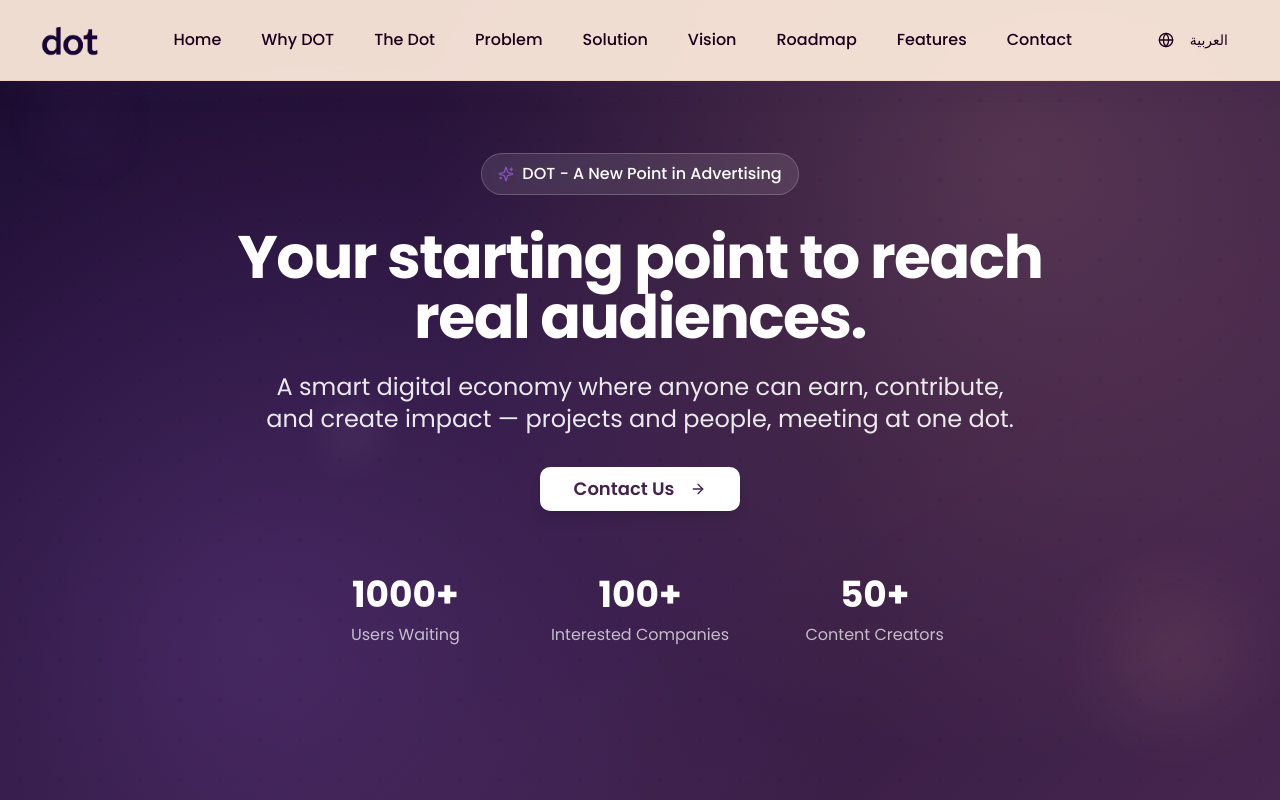
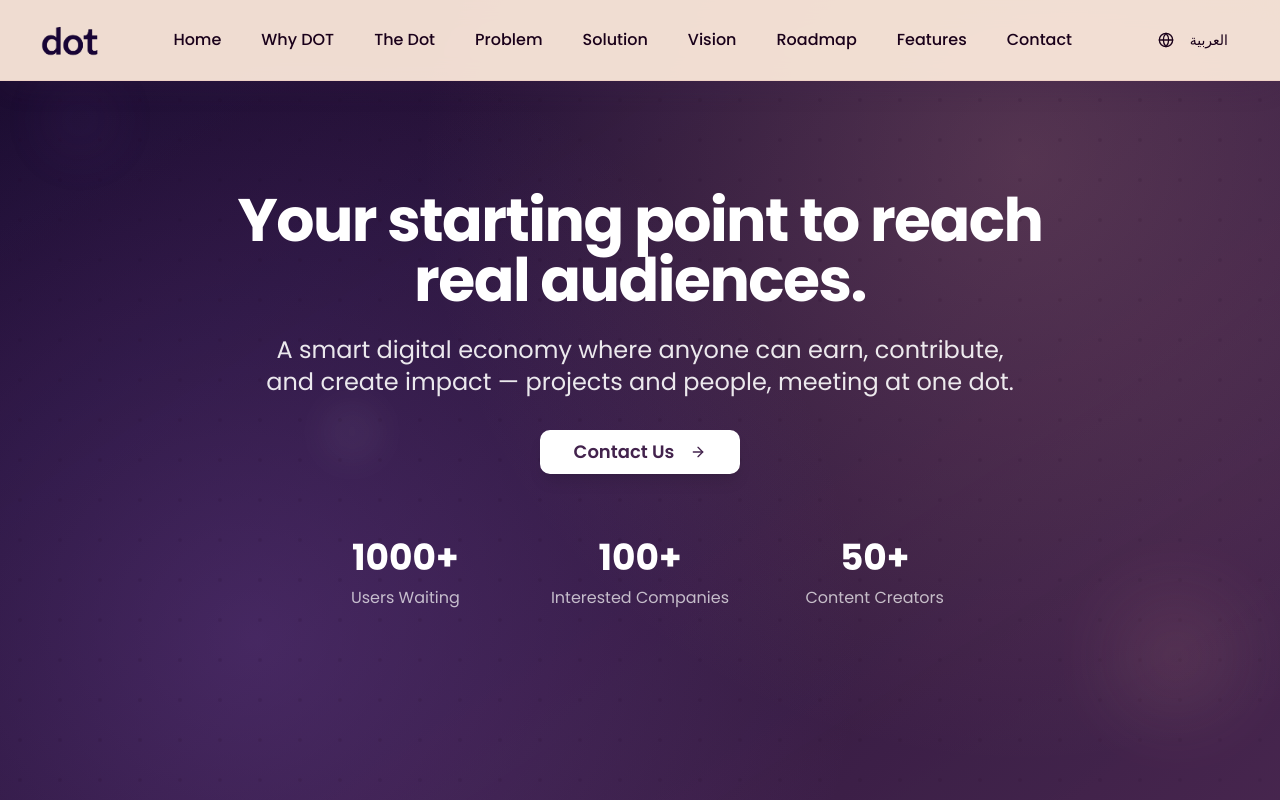
Before and after one commit to Webique/dot-earn-connect, a React (Vite) app: page / in a window 1280 px wide. Shown: the top 800 px of the page. Built offline with nearby package versions, Linux system fonts and the light colour scheme; the HTML template or start-up script is replaced by a standard one.

Commit message:
Update #1

```diff
--- a/src/components/Hero.tsx
+++ b/src/components/Hero.tsx
@@ -27,13 +27,6 @@ const Hero = () => {
 
       <div className="relative z-10 max-w-7xl mx-auto px-4 sm:px-6 lg:px-8 text-center">
         <div className="fade-in">
-          {/* Brand Badge */}
-          <div className="inline-flex items-center px-4 py-2 rounded-full bg-white/10 backdrop-blur-sm border border-white/20 mb-8">
-            <Sparkles className="h-4 w-4 text-dot-vivid-purple mr-2" />
-            <span className="text-white font-medium">
-              {dir === 'rtl' ? 'دوت - نقطة جديدة في عالم الإعلان' : 'DOT - A New Point in Advertising'}
-            </span>
-          </div>
 
           {/* Main Heading */}
           <h1 className="heading-xl hero-text mb-6 max-w-4xl mx-auto">
```
